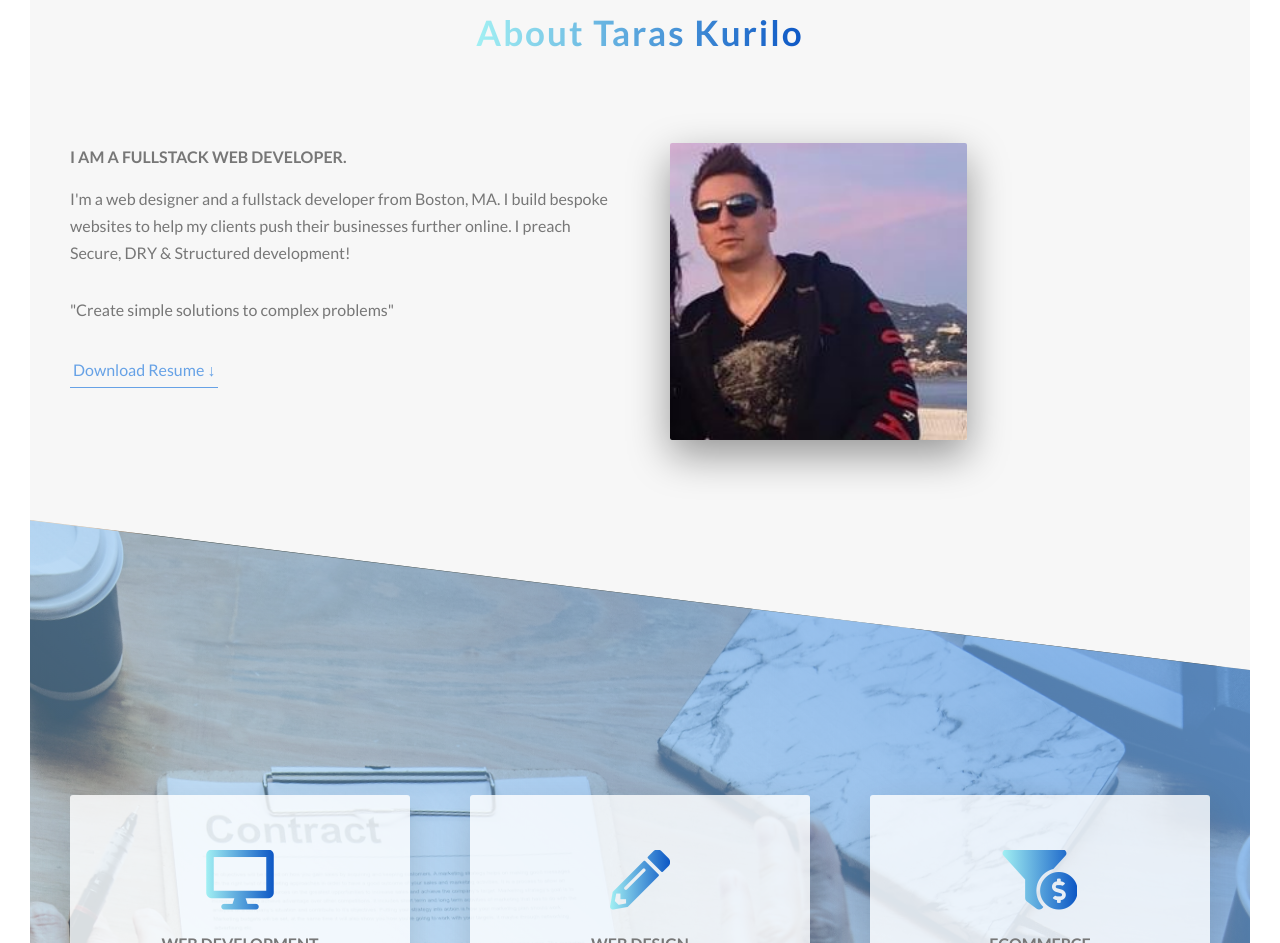
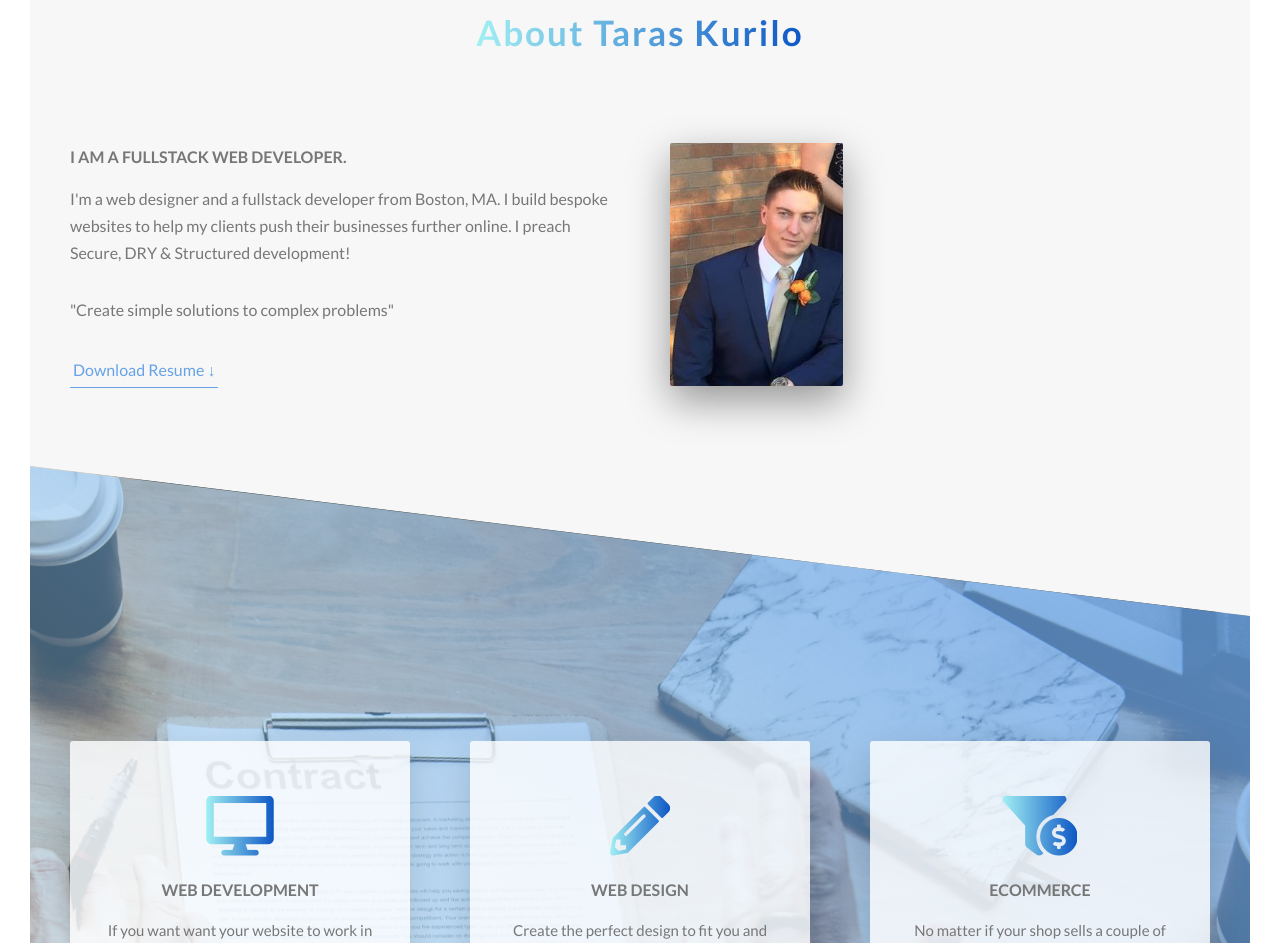
Before and after one commit to flex2016/Portfolio, a website: page index.html in a window 1280 px wide. Shown: the part 877-1820 px from the top of the page. Drawn offline with Linux system fonts and the light colour scheme.

Commit message:
changed portrait image

```diff
--- a/index.html
+++ b/index.html
@@ -49,7 +49,7 @@
                     </div>
                     <div class="col-1-of-2">
                         <div class="description">
-                            <img src="img/portrait.jpg" alt="portrait" class="description__photo">
+                            <img src="img/portrait1.png" alt="portrait" class="description__photo">
                         </div>
                     </div>
                 </div>
--- a/sass/components/_description.scss
+++ b/sass/components/_description.scss
@@ -2,7 +2,7 @@
   position: relative;
 
   &__photo {
-    width: 55%;
+    width: 32%;
     box-shadow: 0 1.5rem 4rem rgba($color-black, .4);
     border-radius: 2px;
     transition: all .2S;
```
Also changed, not shown: css/style.css, img/portrait1.png (added).
